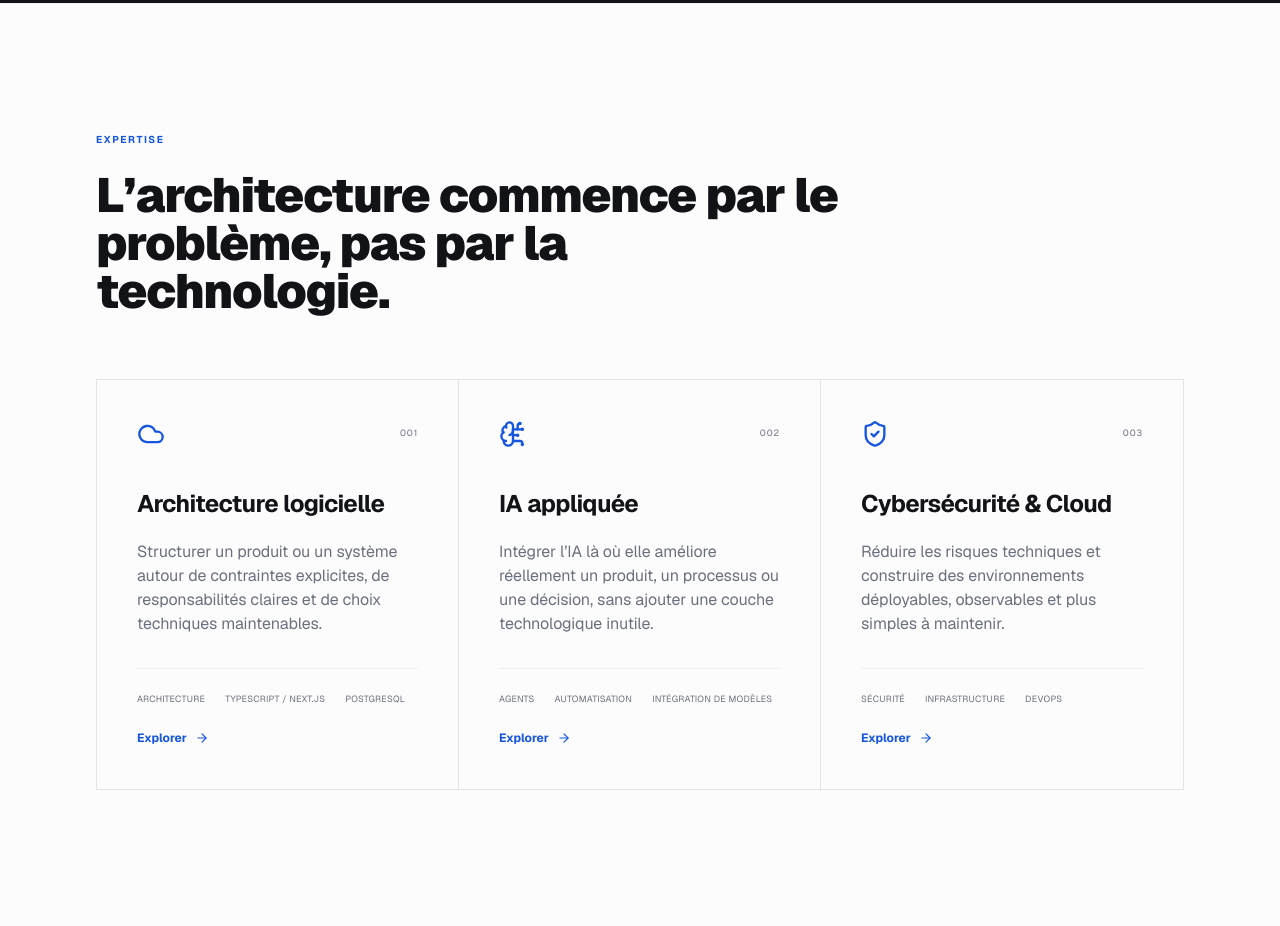
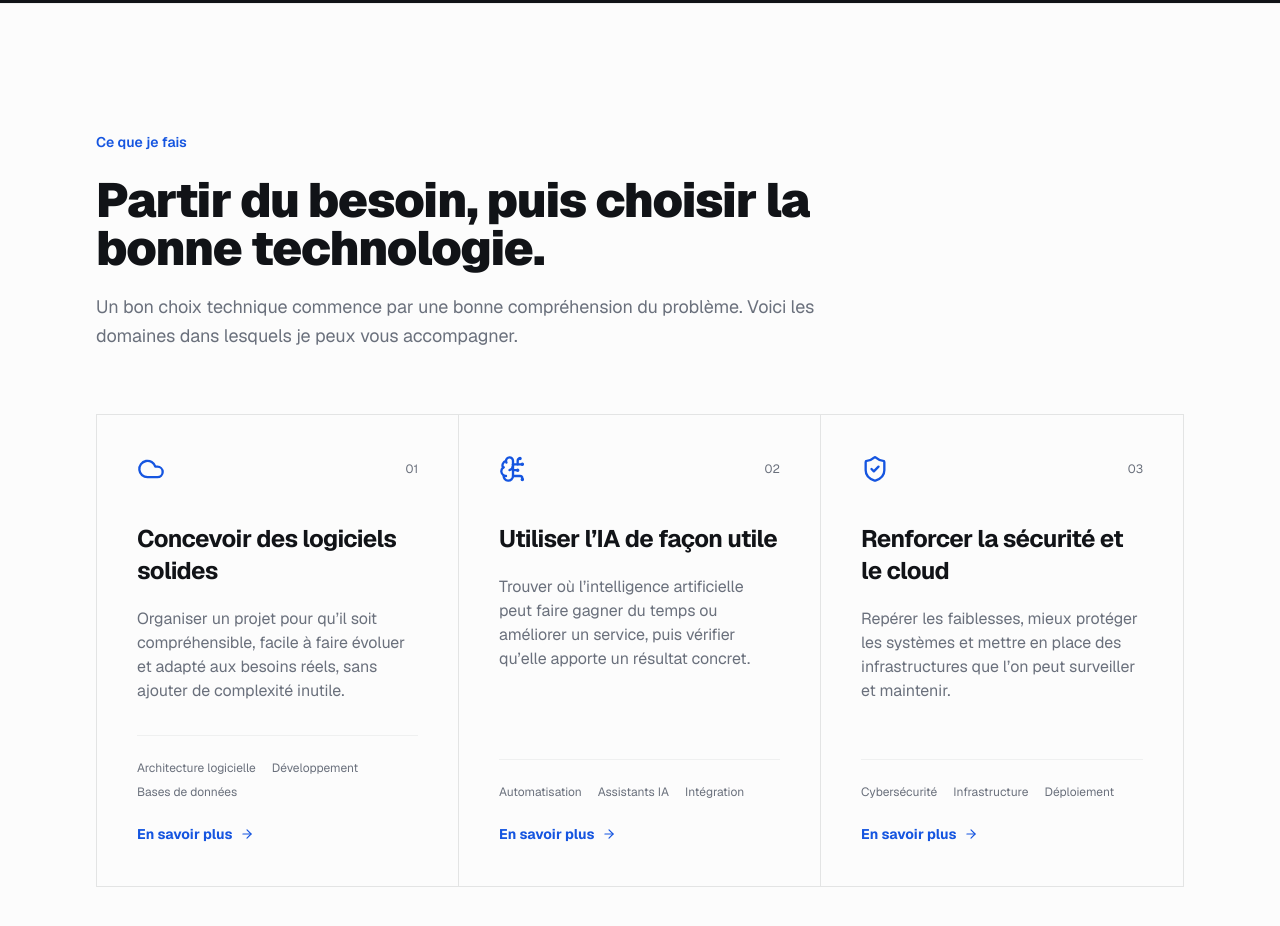
Before and after one commit to digitaleflex/eurinhash-cs, a Next.js app: page / in a window 1280 px wide. Shown: the part 2300-3226 px from the top of the page. Built offline with nearby package versions, Linux system fonts and the light colour scheme.

Commit message:
content(home): rendre les domaines d'expertise accessibles

```diff
--- a/components/home/expertise.tsx
+++ b/components/home/expertise.tsx
@@ -4,25 +4,25 @@ import { ArrowRight, BrainCircuit, Cloud, ShieldCheck } from 'lucide-react';
 const items = [
   {
     id: '01',
-    title: 'Architecture logicielle',
-    description: 'Structurer un produit ou un système autour de contraintes explicites, de responsabilités claires et de choix techniques maintenables.',
-    details: ['Architecture', 'TypeScript / Next.js', 'PostgreSQL'],
+    title: 'Concevoir des logiciels solides',
+    description: 'Organiser un projet pour qu’il soit compréhensible, facile à faire évoluer et adapté aux besoins réels, sans ajouter de complexité inutile.',
+    details: ['Architecture logicielle', 'Développement', 'Bases de données'],
     href: '/services/architecture',
     icon: Cloud,
   },
   {
     id: '02',
-    title: 'IA appliquée',
-    description: 'Intégrer l’IA là où elle améliore réellement un produit, un processus ou une décision, sans ajouter une couche technologique inutile.',
-    details: ['Agents', 'Automatisation', 'Intégration de modèles'],
+    title: 'Utiliser l’IA de façon utile',
+    description: 'Trouver où l’intelligence artificielle peut faire gagner du temps ou améliorer un service, puis vérifier qu’elle apporte un résultat concret.',
+    details: ['Automatisation', 'Assistants IA', 'Intégration'],
     href: '/services',
     icon: BrainCircuit,
   },
   {
     id: '03',
-    title: 'Cybersécurité & Cloud',
-    description: 'Réduire les risques techniques et construire des environnements déployables, observables et plus simples à maintenir.',
-    details: ['Sécurité', 'Infrastructure', 'DevOps'],
+    title: 'Renforcer la sécurité et le cloud',
+    description: 'Repérer les faiblesses, mieux protéger les systèmes et mettre en place des infrastructures que l’on peut surveiller et maintenir.',
+    details: ['Cybersécurité', 'Infrastructure', 'Déploiement'],
     href: '/services/audit',
     icon: ShieldCheck,
   },
@@ -33,34 +33,33 @@ export default function Expertise() {
     <section className="border-t border-foreground/5 bg-background py-24 sm:py-32">
       <div className="mx-auto max-w-6xl px-4 sm:px-8">
         <div className="mb-16 max-w-3xl">
-          <span className="mb-6 block font-mono text-[10px] font-bold tracking-[0.16em] text-accent uppercase">
-            Expertise
-          </span>
+          <span className="mb-6 block text-sm font-semibold text-accent">Ce que je fais</span>
           <h2 className="text-4xl font-black tracking-tight sm:text-5xl">
-            L’architecture commence par le problème, pas par la technologie.
+            Partir du besoin, puis choisir la bonne technologie.
           </h2>
+          <p className="mt-5 text-lg leading-relaxed text-muted-foreground">
+            Un bon choix technique commence par une bonne compréhension du problème. Voici les domaines dans lesquels je peux vous accompagner.
+          </p>
         </div>
-
         <div className="grid border border-foreground/10 md:grid-cols-3">
           {items.map((item) => (
             <article key={item.id} className="group relative flex flex-col border-b border-foreground/10 p-8 last:border-b-0 md:border-b-0 md:border-r md:last:border-r-0 sm:p-10">
               <div className="mb-10 flex items-center justify-between">
                 <item.icon className="h-7 w-7 text-accent" aria-hidden="true" />
-                <span className="font-mono text-[9px] tracking-widest text-muted-foreground">0{item.id}</span>
+                <span className="font-mono text-xs text-muted-foreground">{item.id}</span>
               </div>
               <div className="flex-1">
                 <h3 className="text-2xl font-bold tracking-tight group-hover:text-accent">{item.title}</h3>
                 <p className="mt-5 text-sm leading-relaxed text-muted-foreground sm:text-base">{item.description}</p>
               </div>
               <div className="mt-8 border-t border-foreground/5 pt-6">
-                <div className="flex flex-wrap gap-x-5 gap-y-2">
+                <div className="flex flex-wrap gap-x-4 gap-y-2">
                   {item.details.map((detail) => (
-                    <span key={detail} className="font-mono text-[9px] tracking-wide text-muted-foreground uppercase">{detail}</span>
+                    <span key={detail} className="text-xs text-muted-foreground">{detail}</span>
                   ))}
                 </div>
-                <Link href={item.href} className="mt-6 inline-flex items-center gap-2 text-xs font-bold text-accent">
-                  Explorer
-                  <ArrowRight className="h-3.5 w-3.5" />
+                <Link href={item.href} className="mt-6 inline-flex items-center gap-2 text-sm font-bold text-accent">
+                  En savoir plus <ArrowRight className="h-3.5 w-3.5" aria-hidden="true" />
                 </Link>
               </div>
             </article>
```
